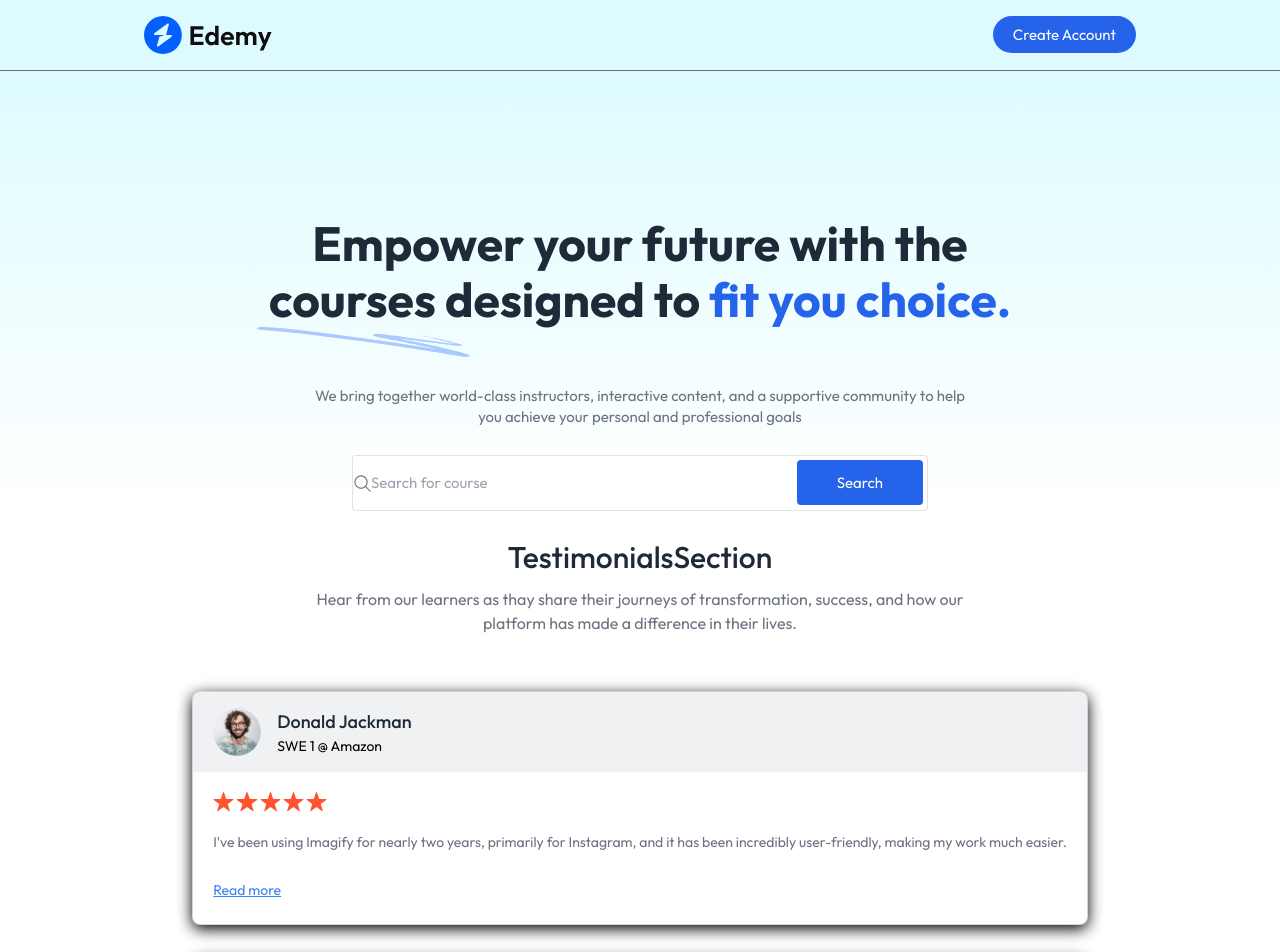
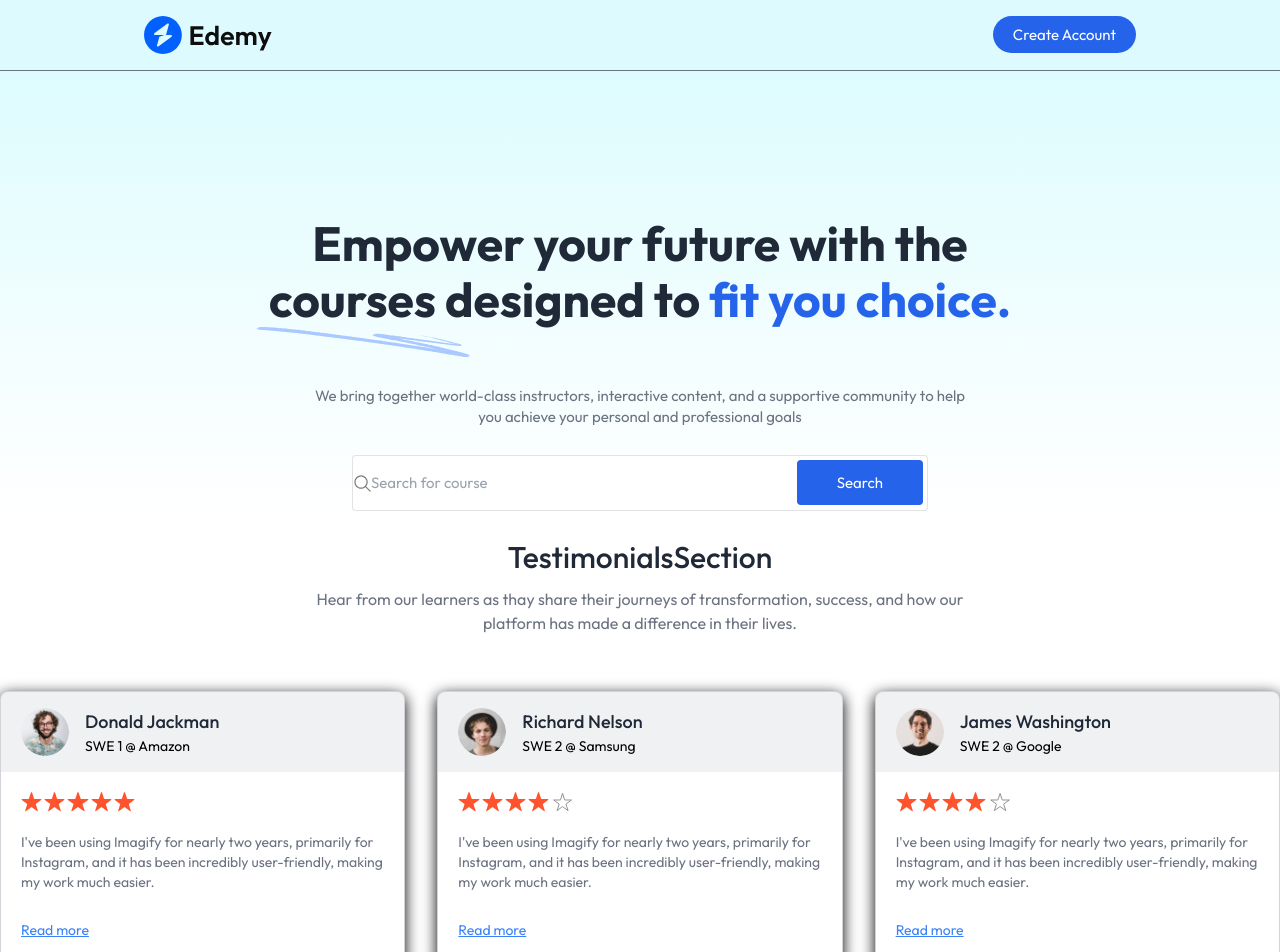
Before and after one commit to XuanPhuc269/IT4409-N25, a React (Vite) app: page / in a window 1280 px wide. Shown: the top 952 px of the page. Built offline with nearby package versions, Linux system fonts and the light colour scheme; no server answers.

Commit message:
Update TestimonialsSection

```diff
--- a/src/components/student/TestimonialsSection.jsx
+++ b/src/components/student/TestimonialsSection.jsx
@@ -12,7 +12,7 @@
         success, and how our <br /> platform has made a difference in their
         lives.
       </p>
-      <div className="grid grid-cols-auto gap-8 mt-14">
+      <div className="grid grid-cols-1 md:grid-cols-2 lg:grid-cols-3 gap-8 mt-14">
         {dummyTestimonial.map((testimonial, index) => (
           <div
             key={index}
```
